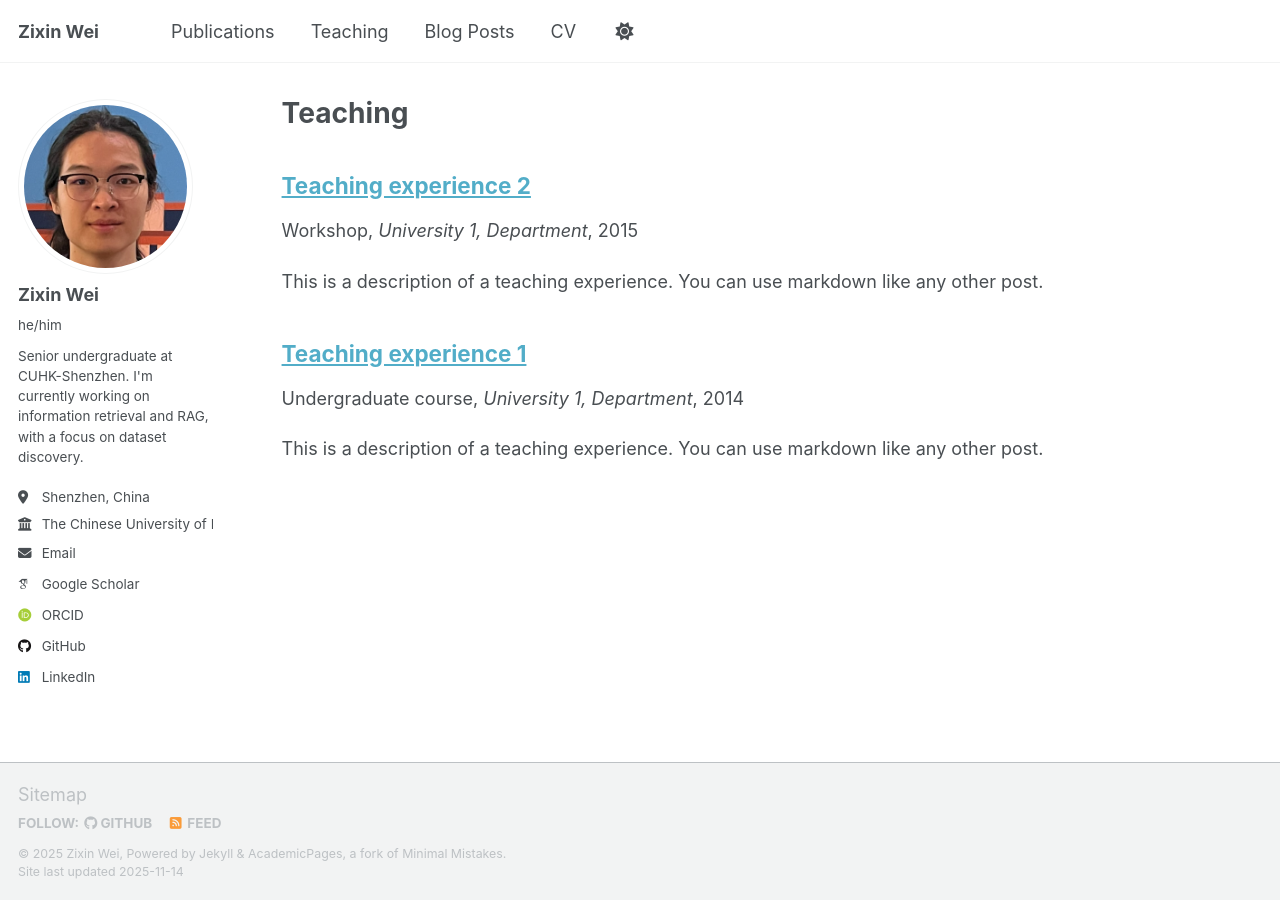
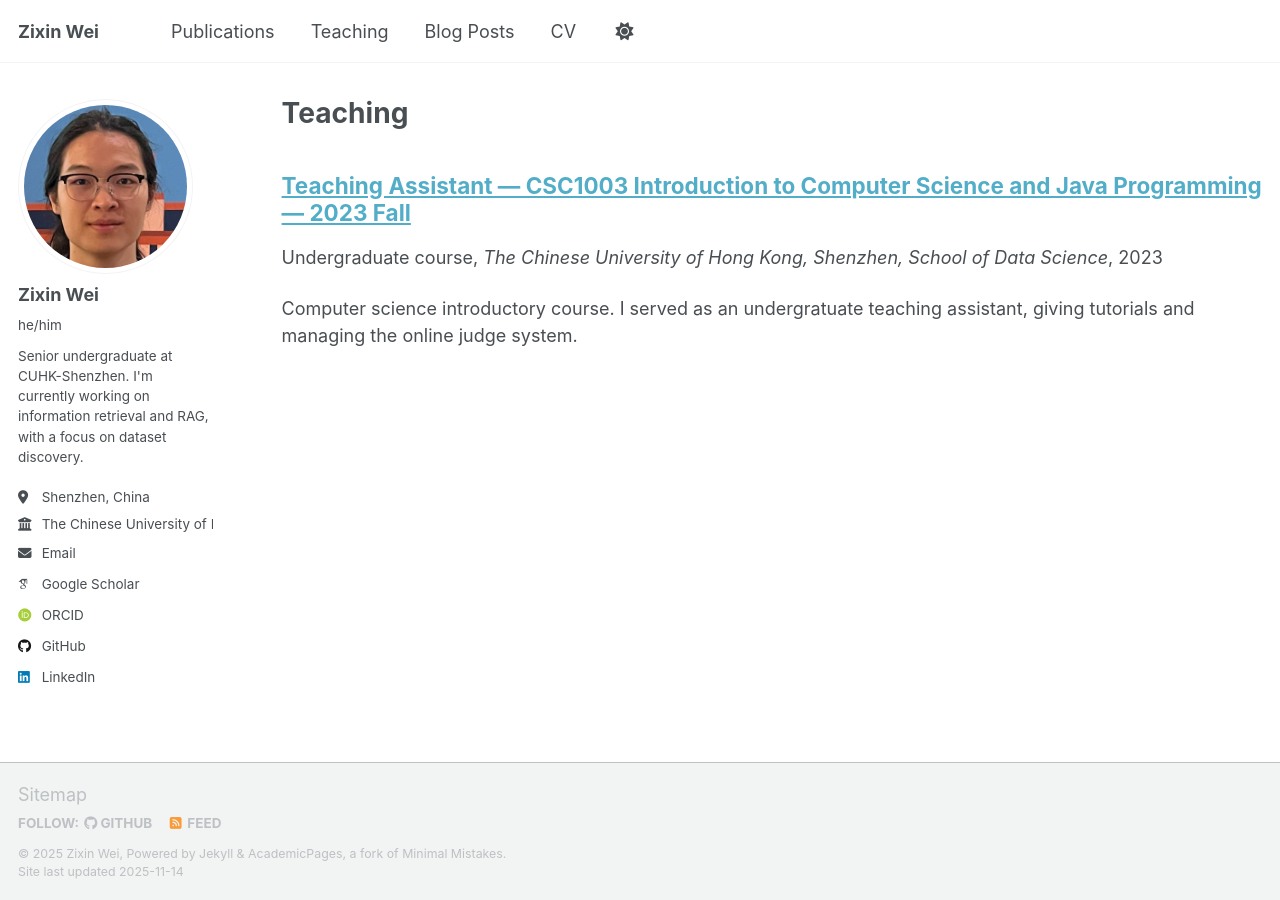
Before and after one commit to zixinwei/zixinwei.github.io, a Jekyll site: the page built from _pages/teaching.html, in a window 1280 px wide. Built offline with Jekyll 4.4.1, drawn with Linux system fonts in a browser that asks for light colours; some web fonts are replaced; a script that is not in the unit is left out.

Commit message:
try add teaching experience

```diff
--- /dev/null
+++ b/_teaching/2023-fall-teaching-csc1003.md
@@ -0,0 +1,19 @@
+---
+published: true
+sitemap: true
+title: "Teaching Assistant — CSC1003 Introduction to Computer Science and Java Programming — 2023 Fall"
+collection: teaching
+type: "Undergraduate course"
+permalink: /teaching/2023-fall-csc1003/
+venue: "The Chinese University of Hong Kong, Shenzhen, School of Data Science"
+date: 2023-12-22
+location: "Shenzhen, China"
+---
+
+Computer science introductory course. I served as an undergratuate teaching assistant, giving tutorials and managing the online judge system.
+
+# Responsibilities
+
+- Designed / modified 4 coding assignments.
+- Managed the online judge system and graded the assignments.
+- Held tutorial sessions every week.
```
Also changed, not shown: _teaching/template-2014-spring-teaching-1.md (renamed from _teaching/2014-spring-teaching-1.md, +6 -6 lines), _teaching/template-2015-spring-teaching-2.md (renamed from _teaching/2015-spring-teaching-2.md, +6 -6 lines).
